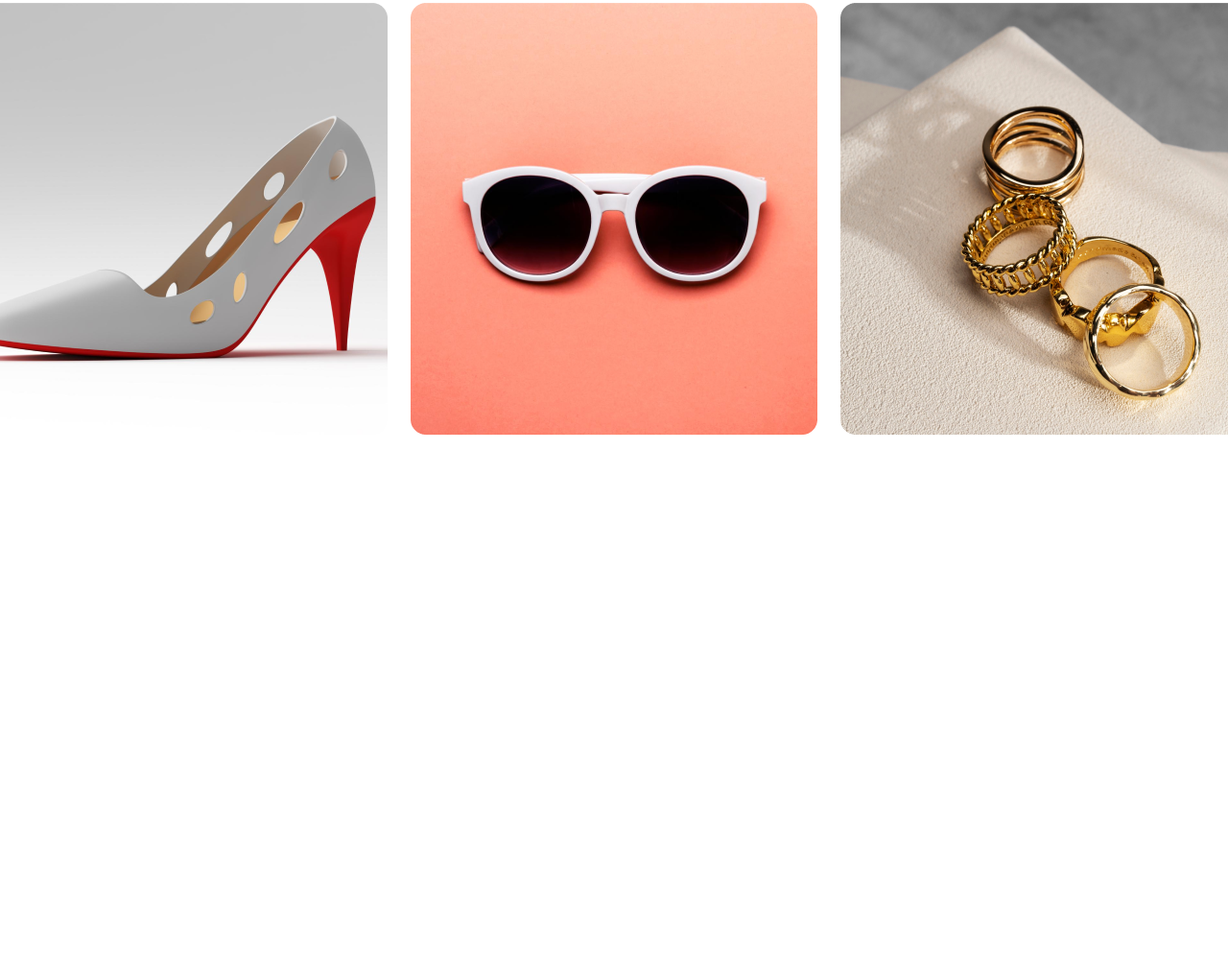
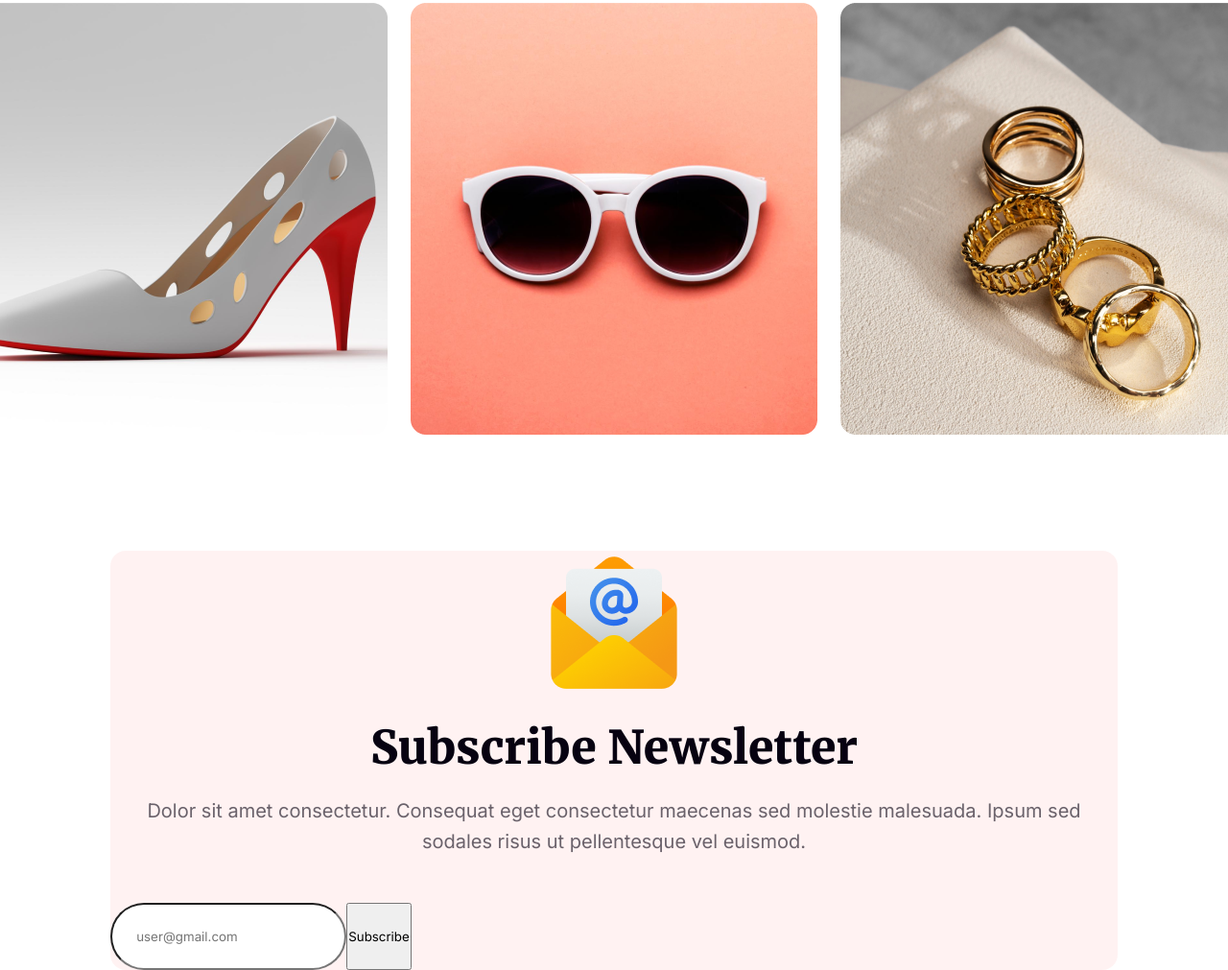
Before and after one commit to Saikat497/b9-a1, a plain HTML site: page index.html in a window 1280 px wide. Shown: the part 3894-4905 px from the top of the page at 96% size. Before the commit the page ends 4468 px from the top, so only its background shows below. Drawn offline with Linux system fonts and the light colour scheme.

Commit message:
newletter 1st added

```diff
--- a/index.html
+++ b/index.html
@@ -80,7 +80,8 @@
                     <div class="awesome-portfolio-text">
                         <h4 class="shared-h4-inter">THE BEST GIFTS</h4>
                         <h1 class="shared-h1-Merriweather">Our Awesome Portfolio</h1>
-                        <p class="shared-p-inter">Dolor sit amet consectetur. Consequat eget consectetur maecenas sed molestie malesuada. <br> Ipsum
+                        <p class="shared-p-inter">Dolor sit amet consectetur. Consequat eget consectetur maecenas sed
+                            molestie malesuada. <br> Ipsum
                             sed sodales risus ut pellentesque vel euismod. </p>
                     </div>
                     <div class="awesome-portfolio-images row">
@@ -96,6 +97,26 @@
                 </div>
             </div>
         </section>
+        <section class="newsletter-section">
+            <div class="container">
+                <div class="newsletter-items">
+                    <div class="newsletter-items-text">
+                        <img src="images/Group 61.png" alt="">
+                        <h1 class="shared-h1-Merriweather">Subscribe Newsletter</h1>
+                        <p class="shared-p-inter">Dolor sit amet consectetur. Consequat eget consectetur maecenas sed molestie malesuada. Ipsum
+                            sed sodales risus ut pellentesque vel euismod. </p>
+                    </div>
+                    <div class="newsletter-items-form-btn">
+                        <form action="">
+                            <input type="email" name="" id="" placeholder="user@gmail.com">
+                        </form>
+                        <button>Subscribe</button>
+                    </div>
+
+
+                </div>
+            </div>
+        </section>
 
     </main>
     <footer>
--- a/styles/style.css
+++ b/styles/style.css
@@ -230,9 +230,34 @@
       width: 100%;
       height: 100%;
   }
-  .awesome-portfolio-section .row{
-    margin-bottom: 24px;
+
+  .awesome-portfolio-section .row {
+      margin-bottom: 24px;
   }
-  .awesome-portfolio-items{
-    margin-bottom: 120px;
+
+  .awesome-portfolio-items {
+      margin-bottom: 120px;
   }
+
+  /* Newsletter Section */
+  .newsletter-section .newsletter-items {
+      border-radius: 16px;
+      background: rgba(255, 0, 0, 0.05);
+      text-align: center;
+  }
+
+  .newsletter-section .newsletter-items-form-btn {
+      display: flex;
+
+  }
+  .newsletter-section .newsletter-items-form-btn .form{
+    margin: 0 auto;
+
+  }
+
+  .newsletter-section .newsletter-items-form-btn form input {
+      max-width: 440px;
+      border-radius: 50px;
+      background: #FFF;
+      padding: 25px;
+  }
```
